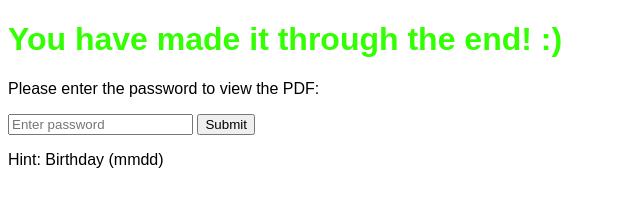
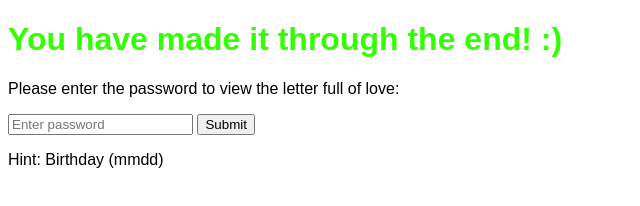
Before and after one commit to itsmeinfact/forlove, a plain HTML site: page index.html in a window 1280 px wide. Shown: the full height of the page, 0-640 px from the left. Drawn offline with Linux system fonts and the light colour scheme; a web font is replaced by a local one.

Commit message:
Update index.html

```diff
--- a/index.html
+++ b/index.html
@@ -30,7 +30,7 @@
 </head>
 <body>
   <h1>You have made it through the end! :)</h1>
-  <p>Please enter the password to view the PDF:</p>
+  <p>Please enter the password to view the letter full of love:</p>
   <form id="passwordForm">
     <input type="password" id="passwordInput" placeholder="Enter password">
     <button type="button" onclick="checkPassword()">Submit</button>
```
